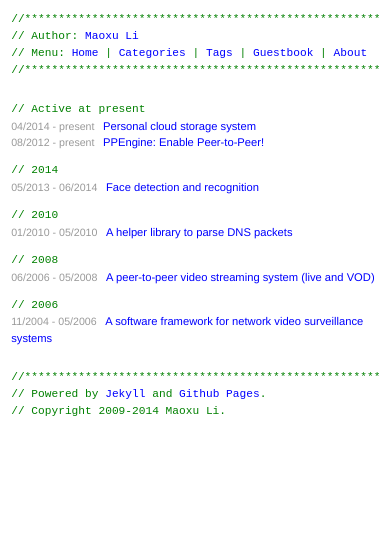
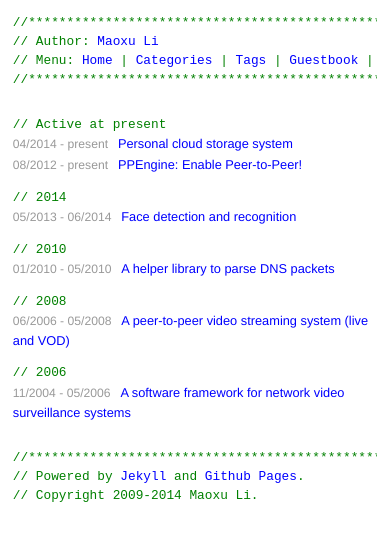
Before and after one commit to maoxuli/portfolio.maoxuli.com, a Jekyll site: the page built from index.html, in a window 390 px wide. Shown: the top 541 px of the page. Built offline with Jekyll 4.4.1, drawn with Linux system fonts in a browser that asks for light colours; Markdown is read by kramdown in place of the engine named in the settings.

Commit message:
style to fit screen

```diff
--- a/css/main.css
+++ b/css/main.css
@@ -71,12 +71,19 @@
 /* for 480px or less */
 @media screen and (max-width: 480px) {
   #wrapper {
-    font-size: 70%;
+    font-size: 80%;
   }
 }
 
 /* for 320px or less */
 @media screen and (max-width: 320px) {
+  #wrapper {
+    font-size: 70%;
+  }
+}
+
+/* for 240px or less */
+@media screen and (max-width: 240px) {
   #wrapper {
     font-size: 50%;
   }
```
